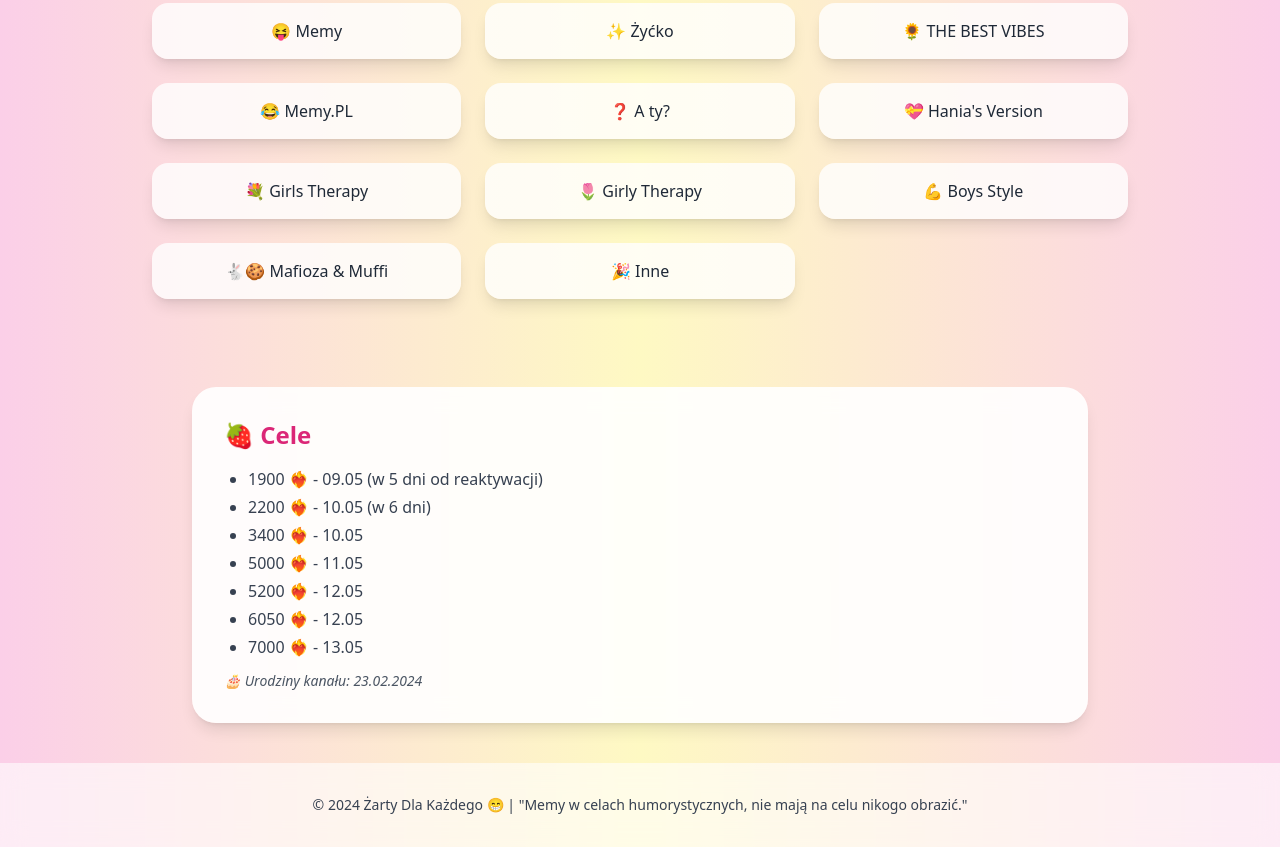
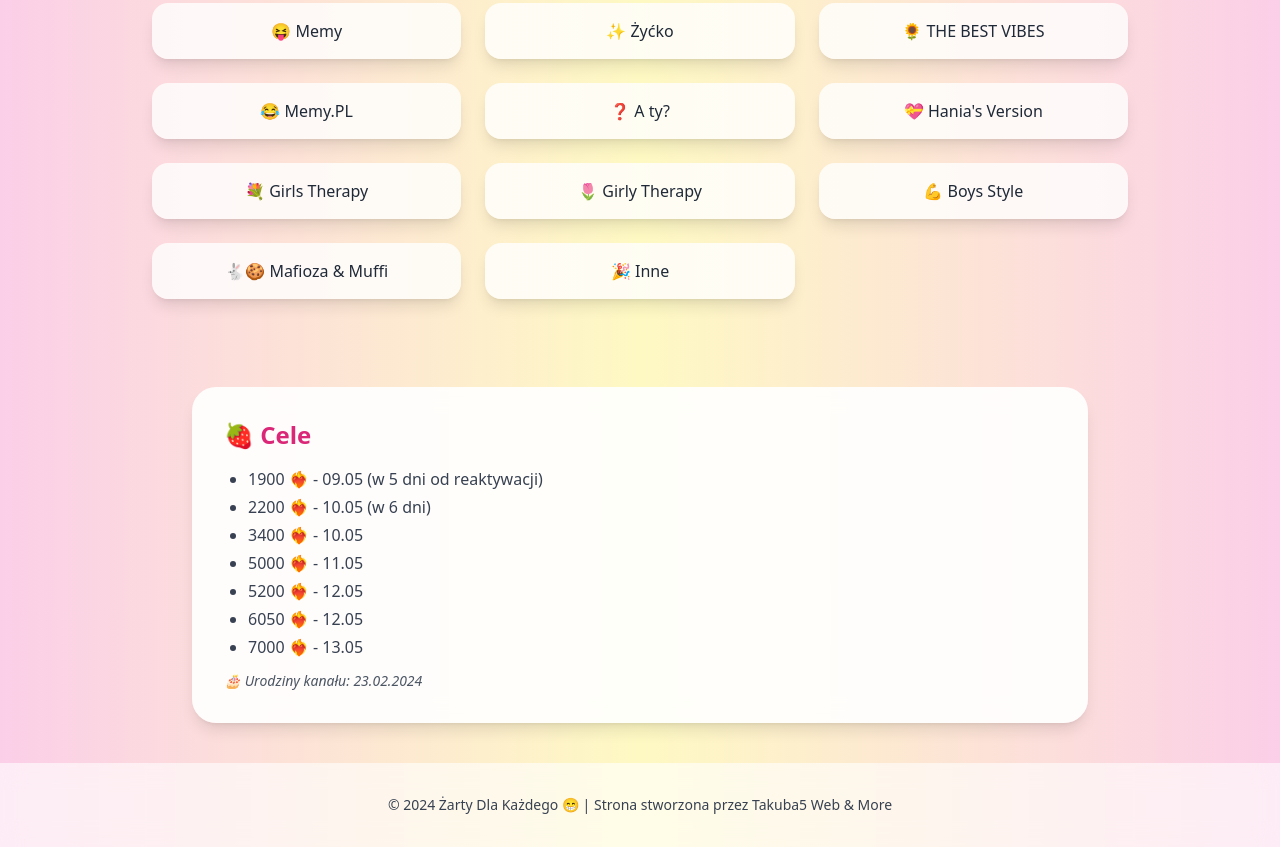
Before and after one commit to Thebestchannel/Zarty-dla-kazdego, a plain HTML site: page index.html in a window 1280 px wide. Shown: the part 1165-2012 px from the top of the page. Drawn offline with nearby package versions, Linux system fonts and the light colour scheme.

Commit message:
Update index.html

```diff
--- a/index.html
+++ b/index.html
@@ -74,7 +74,7 @@
 
   <!-- Footer -->
   <footer class="text-center py-8 text-sm text-gray-700 bg-white/60 backdrop-blur-md mt-10">
-    <p>© 2024 Żarty Dla Każdego 😁 | "Memy w celach humorystycznych, nie mają na celu nikogo obrazić."</p>
+    <p>© 2024 Żarty Dla Każdego 😁 | Strona stworzona przez Takuba5 Web & More</p>
   </footer>
 
 </body>
```
